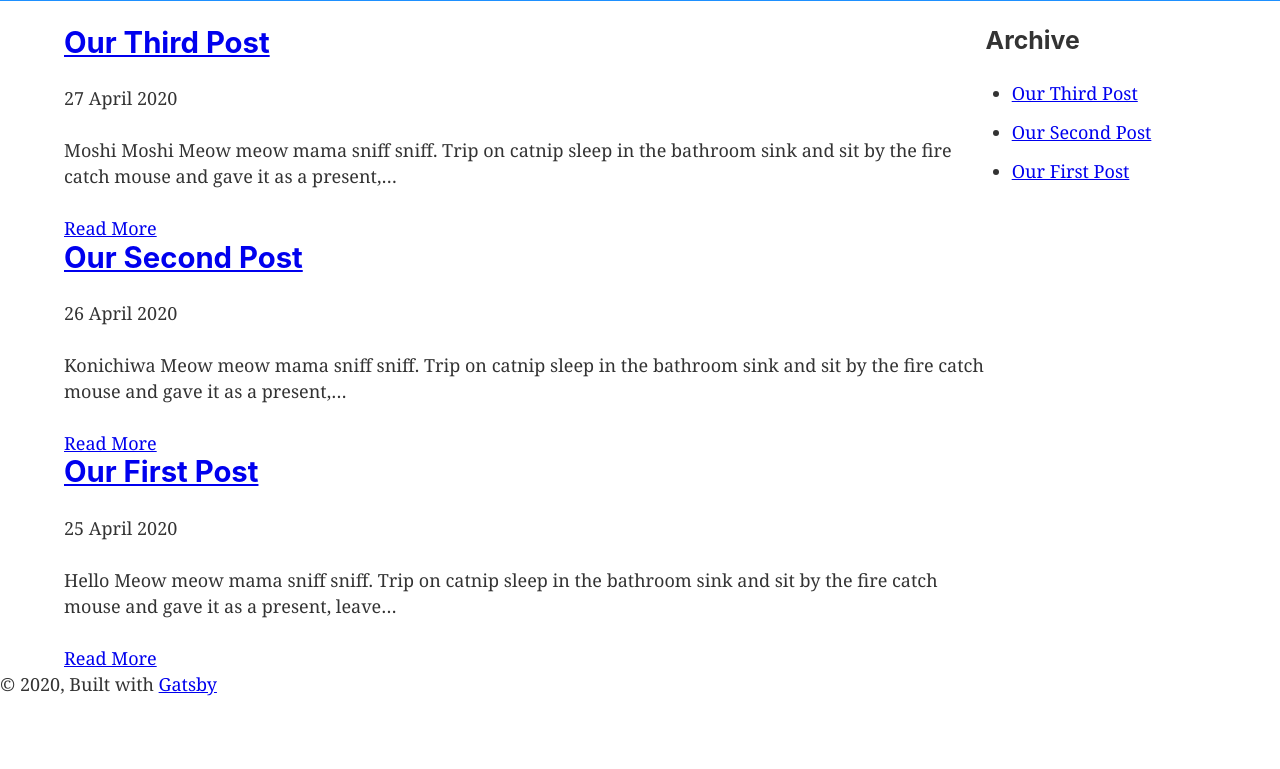
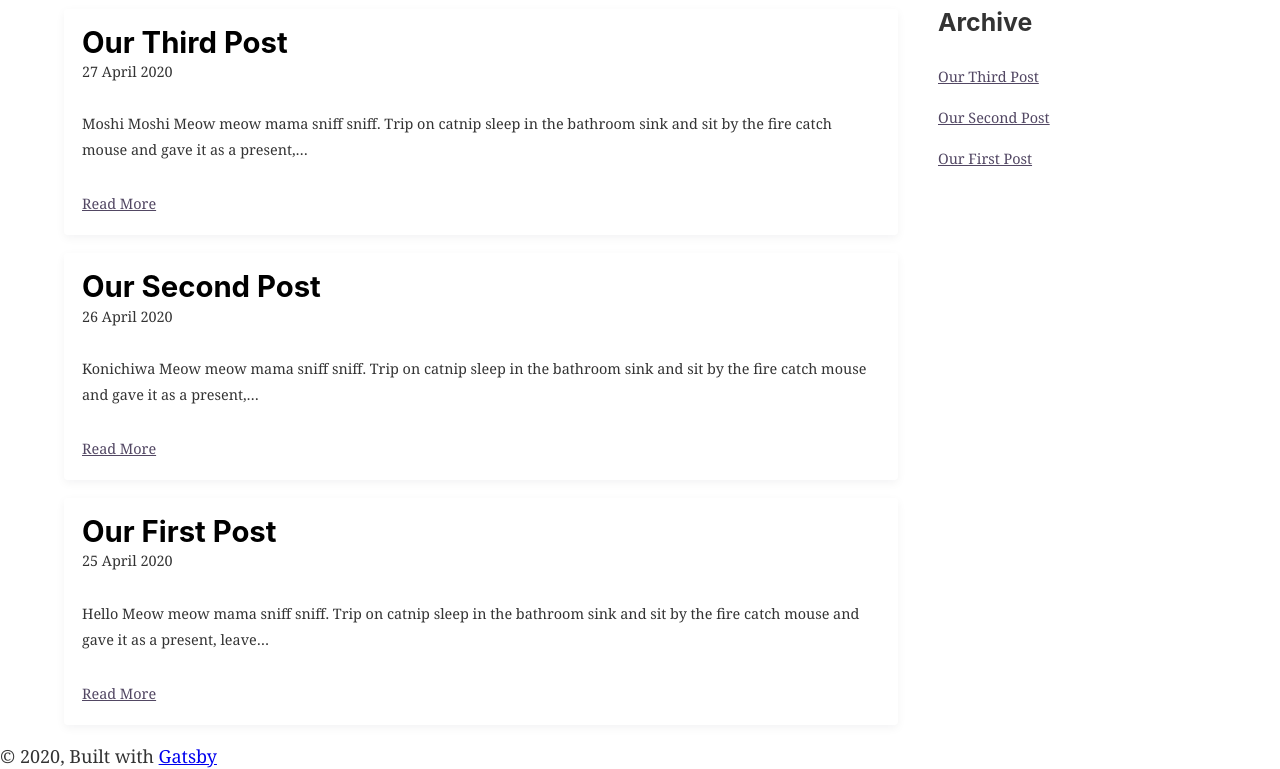
Before and after one commit to Kangb0tmang/gatsby-starter, a Gatsby site: page / in a window 1280 px wide. Shown: the part 83-852 px from the top of the page. Before the commit the page ends 800 px from the top, so only its background shows below. Built offline with nearby package versions, Linux system fonts and the light colour scheme; Gatsby itself is replaced by a stand-in of ours.

Commit message:
Vid #17: Styled Components Part 2

```diff
--- a/src/components/archive.js
+++ b/src/components/archive.js
@@ -1,6 +1,18 @@
 import React from "react"
 import { Link } from "gatsby"
+import styled from "styled-components"
 import { useBlogPosts } from "../hooks/use-blog-posts"
+
+const ArchiveList = styled.ul`
+  padding: 0;
+  margin: 0;
+  list-style: none;
+  a {
+    font-size: 0.8rem;
+    text-decoration: underline;
+    color: #524763;
+  }
+`
 
 const Archive = () => {
   const { edges } = useBlogPosts()
@@ -9,7 +21,7 @@
     <>
       <aside>
         <h3>Archive</h3>
-        <ul>
+        <ArchiveList>
           {edges.map(edge => (
             <li key={edge.node.frontmatter.slug}>
               <Link to={`/posts${edge.node.frontmatter.slug}`}>
@@ -17,7 +29,7 @@
               </Link>
             </li>
           ))}
-        </ul>
+        </ArchiveList>
       </aside>
     </>
   )
--- a/src/components/header.js
+++ b/src/components/header.js
@@ -13,7 +13,7 @@
 const HeaderContainer = styled.div`
   margin: 0 auto;
   max-width: 960;
-  padding: 1rem;
+  padding: 0.5rem;
   img {
     margin-bottom: 0;
   }
--- a/src/components/layout.js
+++ b/src/components/layout.js
@@ -16,7 +16,8 @@
 
 const MainLayout = styled.main`
   display: grid;
-  grid-template-columns: 4fr 1fr;
+  grid-template-columns: 3fr 1fr;
+  grid-gap: 40px;
   max-width: 90%;
   margin: 0 auto;
 `
--- a/src/components/listing.js
+++ b/src/components/listing.js
@@ -1,6 +1,29 @@
 import React from "react"
 import { Link } from "gatsby"
+import styled from "styled-components"
 import { useBlogPostListing } from "../hooks/use-blog-listing"
+
+const Post = styled.article`
+  box-shadow: 0px 3px 10px rgba(25, 17, 34, 0.05);
+  padding: 1rem;
+  border-radius: 4px;
+  margin-bottom: 1rem;
+  a {
+    color: #000;
+    text-decoration: none;
+  }
+  h2 {
+    margin-bottom: 0;
+  }
+  p {
+    font-size: 0.8rem;
+  }
+  .read-more {
+    font-size: 0.8rem;
+    text-decoration: underline;
+    color: #524763;
+  }
+`
 
 const Listing = () => {
   const { edges } = useBlogPostListing()
@@ -9,14 +32,16 @@
   return (
     <>
       {edges.map(({ node }) => (
-        <article key={node.frontmatter.slug}>
+        <Post key={node.frontmatter.slug}>
           <Link to={`/posts${node.frontmatter.slug}`}>
             <h2>{node.frontmatter.title}</h2>
           </Link>
           <p>{node.frontmatter.date}</p>
           <p>{node.excerpt}</p>
-          <Link to={`/posts${node.frontmatter.slug}`}>Read More</Link>
-        </article>
+          <Link class="read-more" to={`/posts${node.frontmatter.slug}`}>
+            Read More
+          </Link>
+        </Post>
       ))}
     </>
   )
```
